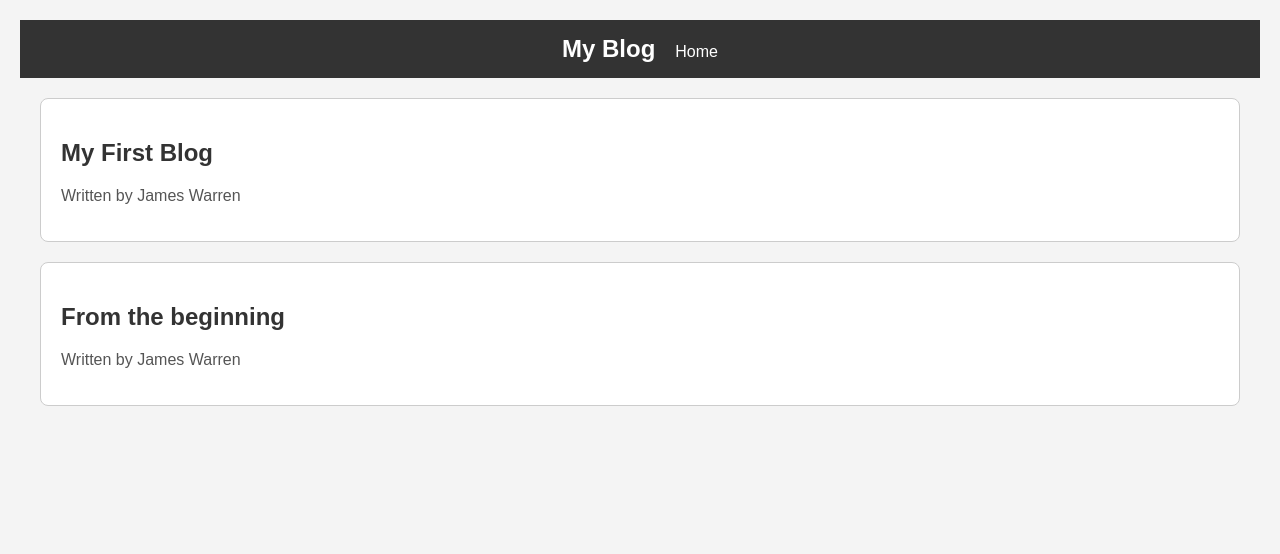
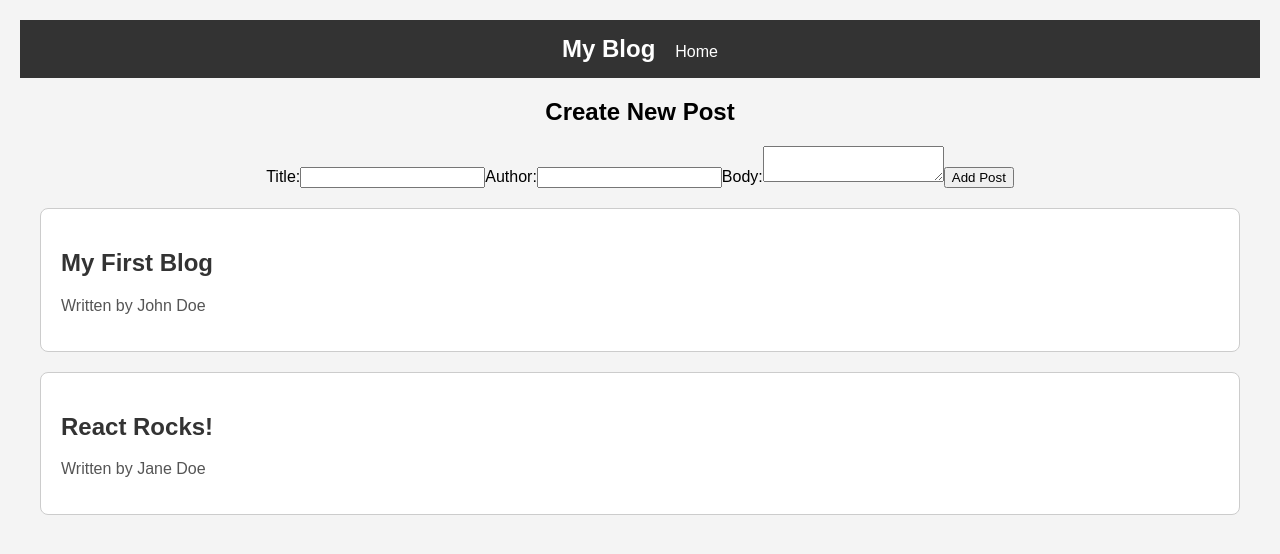
Before and after one commit to Shadow-of-Drax/Portfolio, a React (Create React App) app in the folder my-blog/: page / in a window 1280 px wide. Shown: the top 554 px of the page. Built offline with nearby package versions, Linux system fonts and the light colour scheme.

Commit message:
Update Home.js

```diff
--- a/my-blog/src/pages/Home.js
+++ b/my-blog/src/pages/Home.js
@@ -1,22 +1,71 @@
-import React, { useState, useEffect } from 'react';
+import React, { useState } from 'react';
 import BlogList from '../components/BlogList';
 
 const Home = () => {
-  const [posts, setPosts] = useState([]);
+  const [posts, setPosts] = useState([
+    { id: 1, title: 'My First Blog', author: 'John Doe', body: 'This is my first blog post...' },
+    { id: 2, title: 'React Rocks!', author: 'Jane Doe', body: 'React is a powerful library for building UIs...' }
+  ]);
+  const [newPost, setNewPost] = useState({ title: '', author: '', body: '' });
+  const [isEditing, setIsEditing] = useState(false);
+  const [currentPost, setCurrentPost] = useState(null);
 
-  useEffect(() => {
-    // Mock fetch API
-    setPosts([
-      { id: 1, title: 'My First Blog', author: 'James Warren', body: 'This is my first blog post...' },
-      { id: 2, title: 'From the beginning', author: 'James Warren', body: 'Started my careere in the Army...' }
-    ]);
-  }, []);
+  // Create new post
+  const handleSubmit = (e) => {
+    e.preventDefault();
+    if (isEditing) {
+      // Update post
+      setPosts(posts.map(post => (post.id === currentPost.id ? currentPost : post)));
+      setIsEditing(false);
+      setCurrentPost(null);
+    } else {
+      // Create new post
+      setPosts([...posts, { id: posts.length + 1, ...newPost }]);
+    }
+    setNewPost({ title: '', author: '', body: '' });
+  };
+
+  // Delete post
+  const handleDelete = (id) => {
+    setPosts(posts.filter(post => post.id !== id));
+  };
+
+  // Edit post
+  const handleEdit = (post) => {
+    setIsEditing(true);
+    setCurrentPost(post);
+  };
 
   return (
     <div className="home">
-      <BlogList posts={posts} />
+      <h2>{isEditing ? 'Edit Post' : 'Create New Post'}</h2>
+      <form onSubmit={handleSubmit}>
+        <label>Title:</label>
+        <input
+          type="text"
+          required
+          value={isEditing ? currentPost.title : newPost.title}
+          onChange={(e) => isEditing ? setCurrentPost({ ...currentPost, title: e.target.value }) : setNewPost({ ...newPost, title: e.target.value })}
+        />
+        <label>Author:</label>
+        <input
+          type="text"
+          required
+          value={isEditing ? currentPost.author : newPost.author}
+          onChange={(e) => isEditing ? setCurrentPost({ ...currentPost, author: e.target.value }) : setNewPost({ ...newPost, author: e.target.value })}
+        />
+        <label>Body:</label>
+        <textarea
+          required
+          value={isEditing ? currentPost.body : newPost.body}
+          onChange={(e) => isEditing ? setCurrentPost({ ...currentPost, body: e.target.value }) : setNewPost({ ...newPost, body: e.target.value })}
+        ></textarea>
+        <button type="submit">{isEditing ? 'Update Post' : 'Add Post'}</button>
+      </form>
+
+      <BlogList posts={posts} handleDelete={handleDelete} handleEdit={handleEdit} />
     </div>
   );
-}
+};
 
 export default Home;
```
